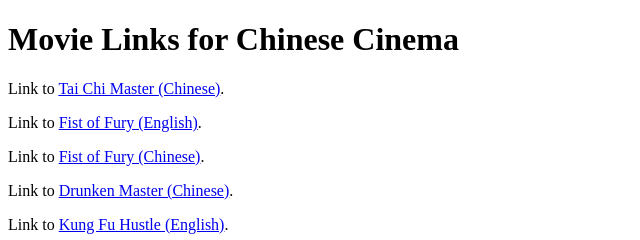
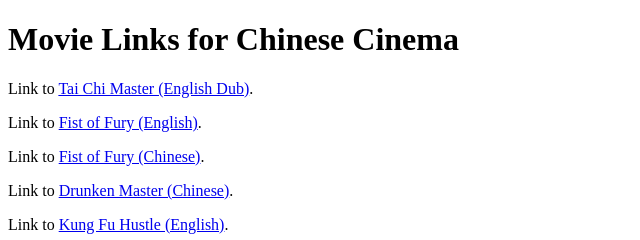
Before and after one commit to cbothsides/chinesecinema.github.io, a plain HTML site: page index.html in a window 1280 px wide. Shown: the top 240 px of the page, 0-640 px from the left. Drawn offline with Linux system fonts and the light colour scheme.

Commit message:
Update index.html

```diff
--- a/index.html
+++ b/index.html
@@ -5,7 +5,7 @@
     </head>
     <body>
         <h1>Movie Links for Chinese Cinema</h1>
-        <p>Link to <a href="https://drive.google.com/file/d/1MmJFT--0K6TQB5VwhUB651uLHKS-09MK/view?usp=sharing">Tai Chi Master (Chinese)</a>.</p>
+        <p>Link to <a href="https://drive.google.com/file/d/1MmJFT--0K6TQB5VwhUB651uLHKS-09MK/view?usp=sharing">Tai Chi Master (English Dub)</a>.</p>
         <p>Link to <a href="https://drive.google.com/file/d/1leRV5tMnXEkO85gRi_LFsyo-7sdyYcWh/view?usp=sharing">Fist of Fury (English)</a>.</p>
         <p>Link to <a href="https://drive.google.com/file/d/1IhR-L1R7RIA0vc7h5s9tyklbmX8LVMlN/view?usp=sharing">Fist of Fury (Chinese)</a>.</p>
         <p>Link to <a href="https://drive.google.com/file/d/1ecO5eIv2oxI6hk6AdyQ9H3-zX2QwrK6E/view?usp=sharing">Drunken Master (Chinese)</a>.</p>
```
